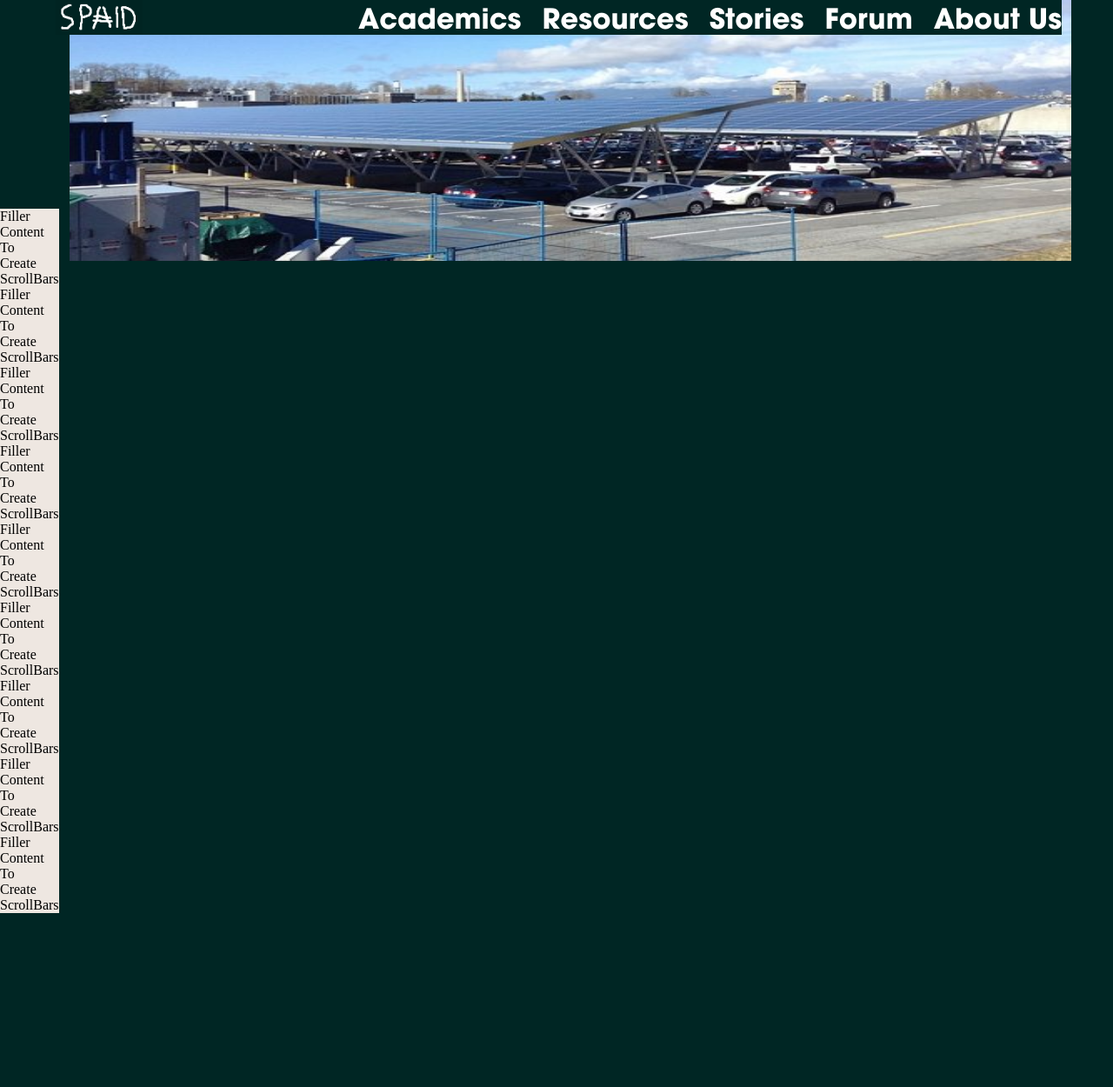
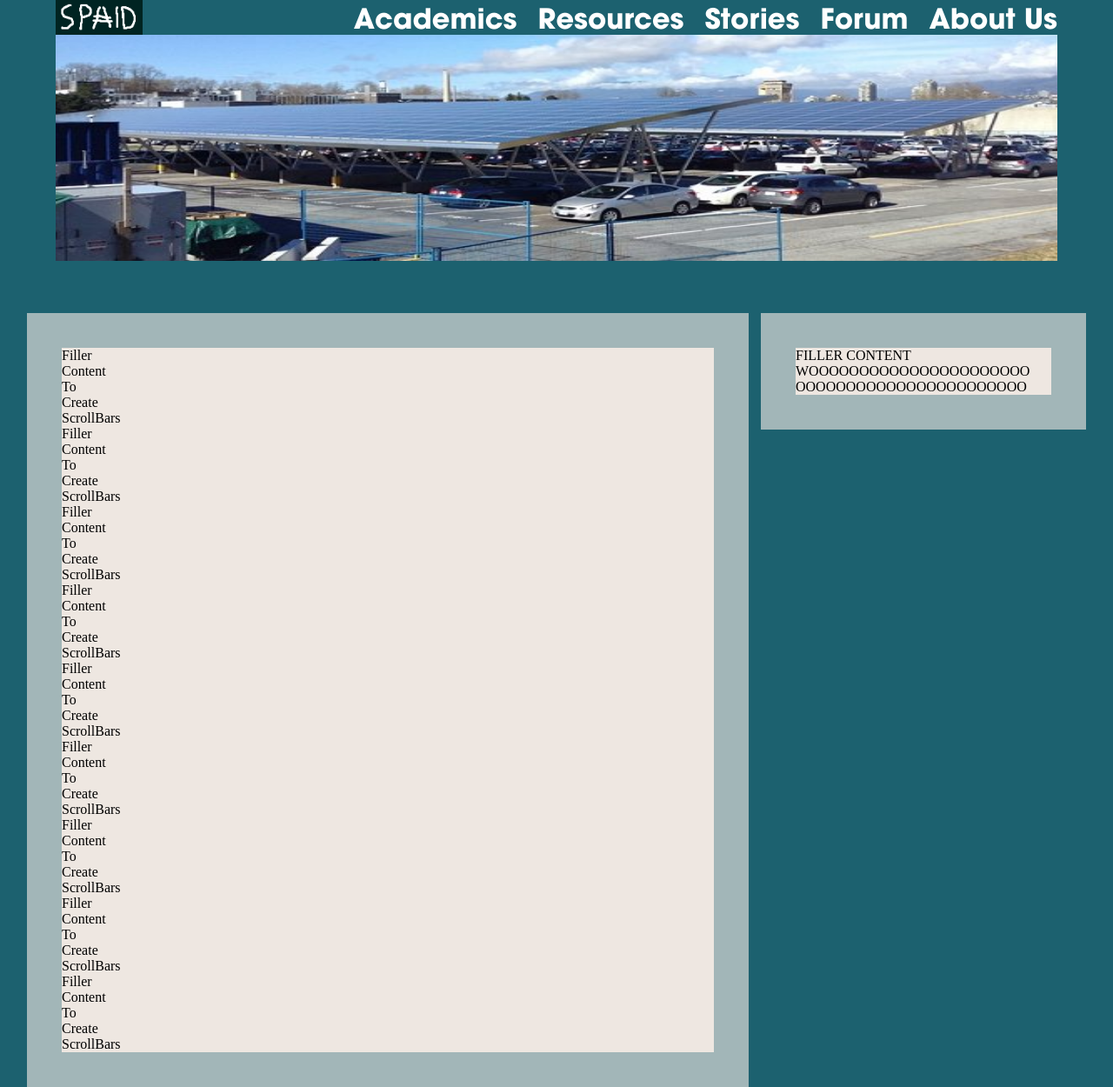
Before and after one commit to paulszefer/SPAID, a PHP site: page / in a window 1280 px wide. Shown: the whole page at 87% size. Before the commit the page ends 1050 px from the top, so only its background shows below. Run offline with PHP 8.4, Linux system fonts and the light colour scheme.

Commit message:
Generic commit

```diff
--- a/G13/index.html
+++ b/G13/index.html
@@ -17,6 +17,7 @@
 					<li><a class="nav" href="#" alt="About Us">About Us</a></li>
 				</ul>
 			</div>
+		</div>
 
 		<div id="slider">
 
@@ -24,7 +25,6 @@
 			<img class="testslides w3-animate-fading" src="images/bc2.jpg">
 			<img class="testslides w3-animate-fading" src="images/bc3.jpg">
 
-		</div>
 		</div>
 		<div id="logo">
 			<a href="index.html" alt="Logo"><img src="images/logo.png" alt="Logo" width="100" height="40"></a>
@@ -47,8 +47,8 @@
 			}
 		</script>
 
-
-		<div class="maincontent">
+		<div id="body">
+			<div id="maincontent">
 				<p>Filler<br>Content<br>To<br>Create<br>ScrollBars<br>
 				Filler<br>Content<br>To<br>Create<br>ScrollBars<br>
 				Filler<br>Content<br>To<br>Create<br>ScrollBars<br>
@@ -60,6 +60,10 @@
 				Filler<br>Content<br>To<br>Create<br>ScrollBars<br>
 				</p>
 			</div>
+			<div id="calendar">
+			<p>FILLER CONTENT<br>WOOOOOOOOOOOOOOOOOOOOOO<br>OOOOOOOOOOOOOOOOOOOOOOO</p>
+			</div>
+		</div>
 
 	</body>
 </html>
--- a/G13/style/base.css
+++ b/G13/style/base.css
@@ -9,12 +9,14 @@ html, body, div, span, applet, object, iframe, h1, h2, h3, h4, h5, h6, p, blockq
 
 
 body {
-background-color: #002624;
+width: 100%;
+background-color: #1C616F;
 }
 
 #logo {
 	position: fixed;
 	left: 5%;
+	top: 0;
 	z-index: 2;
 }
 
@@ -24,16 +26,16 @@ background-color: #002624;
 	width: 100%;
 	height: 40px;
 	top: 0;
-	background-color: #002624;
+	background-color: #1C616F;
 }
 
 #navbar {
 	position: fixed;
-	width: 90.4%;
+	width: 90%;
 	height: 40px;
 	left: 5%;
 	text-align: right;
-	background-color: #002624;
+	background-color: #1C616F;
 }
 
 #navbar li {
@@ -44,9 +46,8 @@ background-color: #002624;
 
 #slider {
 	top: 40px;
-	margin-left: 80px;
+	margin-left: 5%;
 	width: 90%;
-	background-color: #FF0000;
 	height: 300px;
 }
 
@@ -55,10 +56,31 @@ background-color: #002624;
 	width: 100%;
 }
 
-.maincontent {
-	position: absolute;
-	top: 240px;
+#body {
+	width: 1218px;
+	margin: auto;
+}
+
+#calendar{
+	width: 294px;
+	border: solid #A2B6B8;
+	border-width: 40px;
+	margin-top: 60px;
 	background-color: #EEE7E1;
+	display: inline-block;
+	vertical-align: top;
+	margin-left: 10px;
+	margin-right: 0;
+}
+
+#maincontent {
+	width: 750px;
+	border: solid #A2B6B8;
+	border-width: 40px;
+	margin-top: 60px;
+	background-color: #EEE7E1;
+	display: inline-block;
+	vertical-align: top;
 }
 
 a.nav:link {
@@ -74,7 +96,7 @@ a.nav:hover {
 }
 
 a.nav:active {
-	color: #0B736C;
+	color: #A2B6B8;
 }
 
 .nav {
```
Lines whose indentation alone changed are shown as unchanged.
